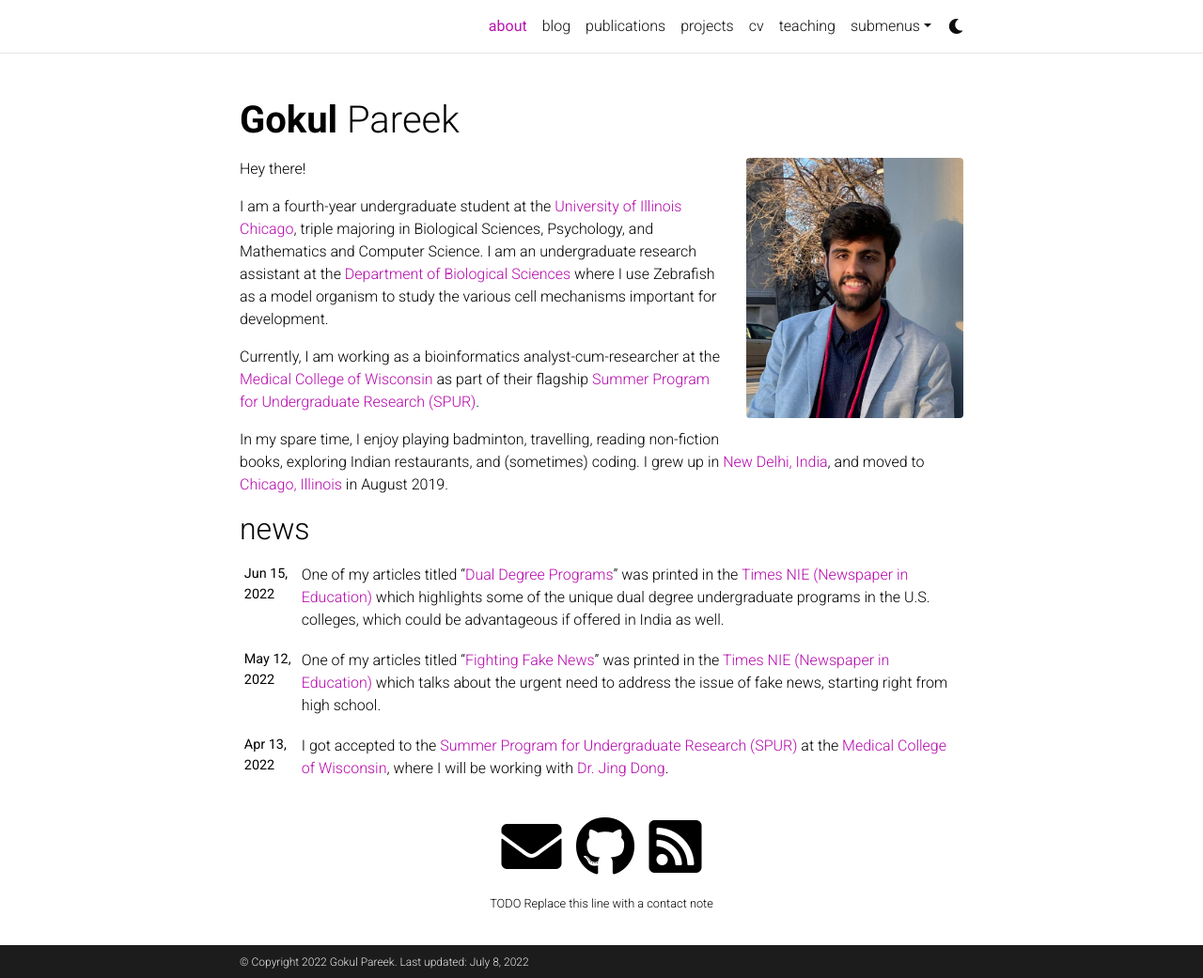
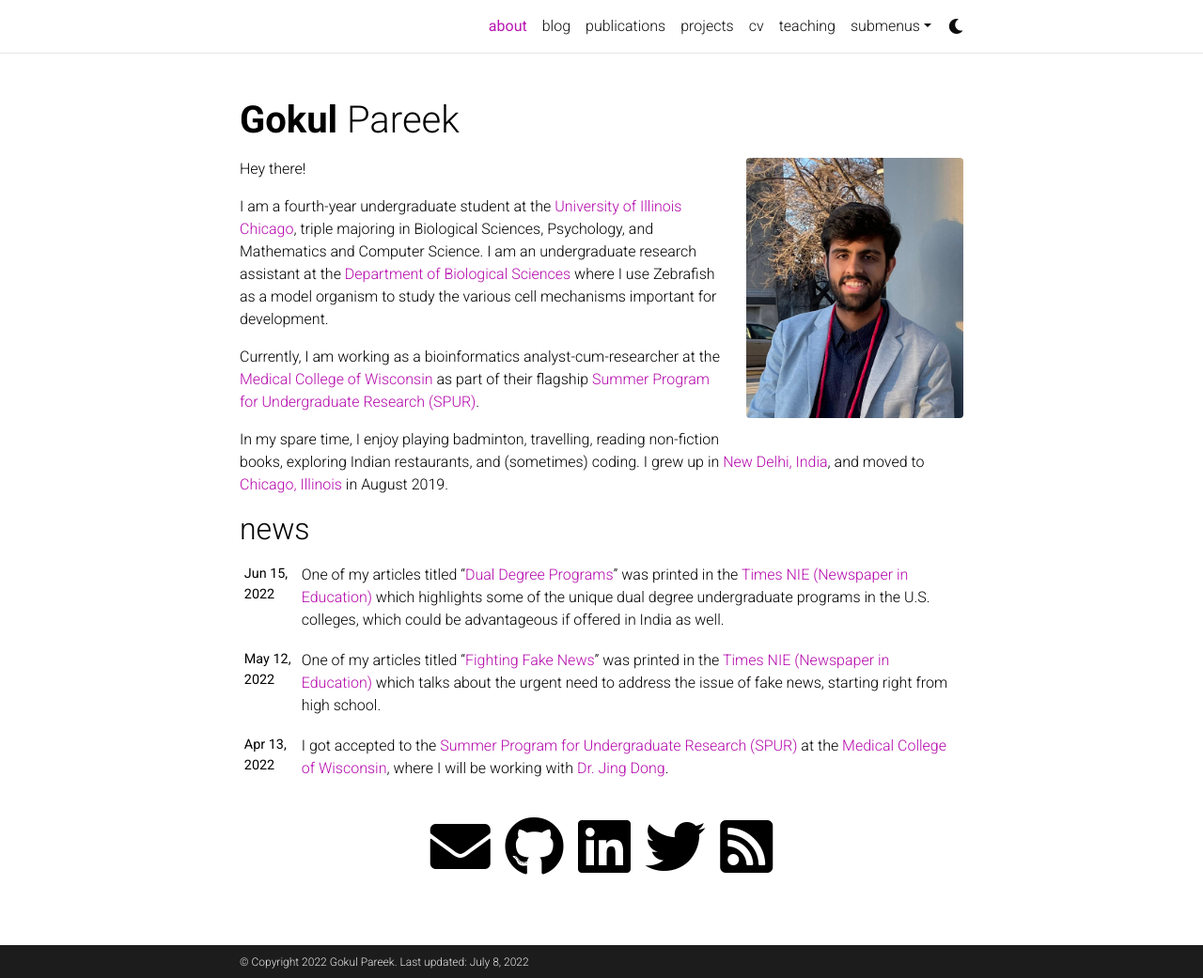
Before and after one commit to gokulpareek/gokul-pareek-website, a Jekyll site: the page built from _pages/about.md, in a window 1280 px wide and 1041 px high. Shown: the whole window at 94% size. Built offline with Jekyll 4.4.1, drawn with Linux system fonts in a browser that asks for light colours; full-size pictures stand in for the smaller copies a plugin makes; comment, search, counter and statistics services are not loaded; a style sheet for code colours, icons or effects is not loaded; part of the change alters nothing that is shown.

Commit message:
Update _config.yml

```diff
--- a/_config.yml
+++ b/_config.yml
@@ -55,8 +55,8 @@ og_image: # The site-wide (default for all links) Open Graph preview image
 
 github_username: gokulpareek # your GitHub user name
 gitlab_username: # your GitLab user name
-twitter_username: # your Twitter handle
-linkedin_username: # your LinkedIn user name
+twitter_username: gokulp0212 # your Twitter handle
+linkedin_username: gokul-pareek # your LinkedIn user name
 scholar_userid: # your Google Scholar ID
 orcid_id: # your ORCID ID
 medium_username: # your Medium username
@@ -71,7 +71,6 @@ dblp_url: # your DBLP profile url
 stackoverflow_id: #your stackoverflow id
 
 contact_note: >
-  TODO Replace this line with a contact note
 
 # -----------------------------------------------------------------------------
 # Analytics and search engine verification
```
